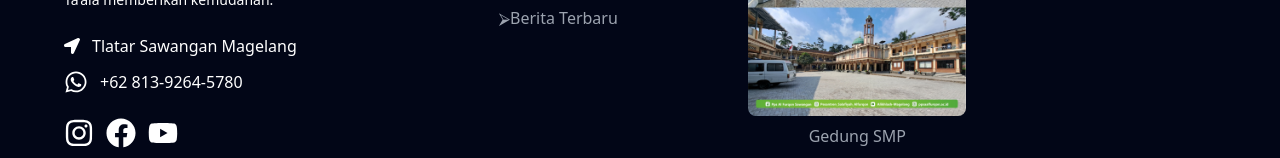
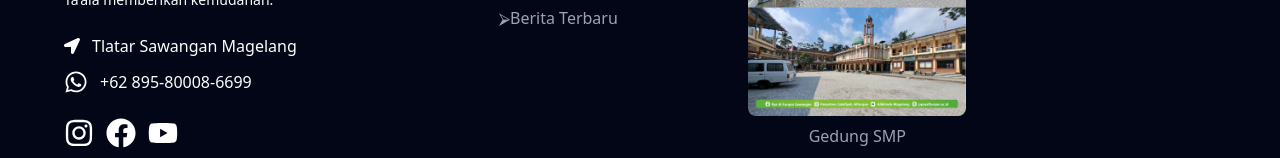
Before and after one commit to anwarchoirawr/pendaftaran-pps, a React (Vite) app: page /tonton-video in a window 1280 px wide. Shown: the part 1074-1232 px from the top of the page. Built offline with nearby package versions, Linux system fonts and the light colour scheme.

Commit message:
merubah no wa

```diff
--- a/src/components/Footer/Footer.jsx
+++ b/src/components/Footer/Footer.jsx
@@ -50,14 +50,14 @@ const Footer = () => {
             </div>
             <div className="flex items-center gap-3 mt-3">
               <a
-                href="https://wa.me/6281392645780"
+                href="https://wa.me/62895800086699"
                 target="_blank"
                 rel="noopener noreferrer"
                 className="hover:text-[#25D366]"
               >
                 <FaWhatsapp className="text-2xl duration-300" />
               </a>
-              <p>+62 813-9264-5780</p>
+              <p>+62 895-80008-6699</p>
             </div>
             {/* Social Handle */}
             <div className="flex items-center gap-3 mt-6">
--- a/src/components/Pendaftaran/TontonVideo.jsx
+++ b/src/components/Pendaftaran/TontonVideo.jsx
@@ -3,7 +3,7 @@ import videoTutorial from "/src/assets/video/TrialPendaftaran.mp4"; // Ganti den
 
 const TontonVideo = () => {
   const handleHubungiKami = () => {
-    window.location.href = "https://wa.me/1234567890"; // Ganti dengan nomor WhatsApp yang sesuai
+    window.location.href = "https://wa.me/62895800086699"; // Ganti dengan nomor WhatsApp yang sesuai
   };
 
   return (
--- a/src/components/navbar/ResponsiveMenu.jsx
+++ b/src/components/navbar/ResponsiveMenu.jsx
@@ -66,7 +66,7 @@ const ResponsiveMenu = ({ showMenu, setShowMenu }) => {
           {/* Tambahkan link Pendaftaran */}
          </ul>
         <a
-          href="https://wa.me/6281392645780"
+          href="https://wa.me/62895800086699"
           target="_blank"
           rel="noopener noreferrer"
           className="mt-6 inline-block w-full text-center bg-green-500 hover:bg-green-600 text-white font-semibold py-2 rounded-md transition-colors duration-300"
```
